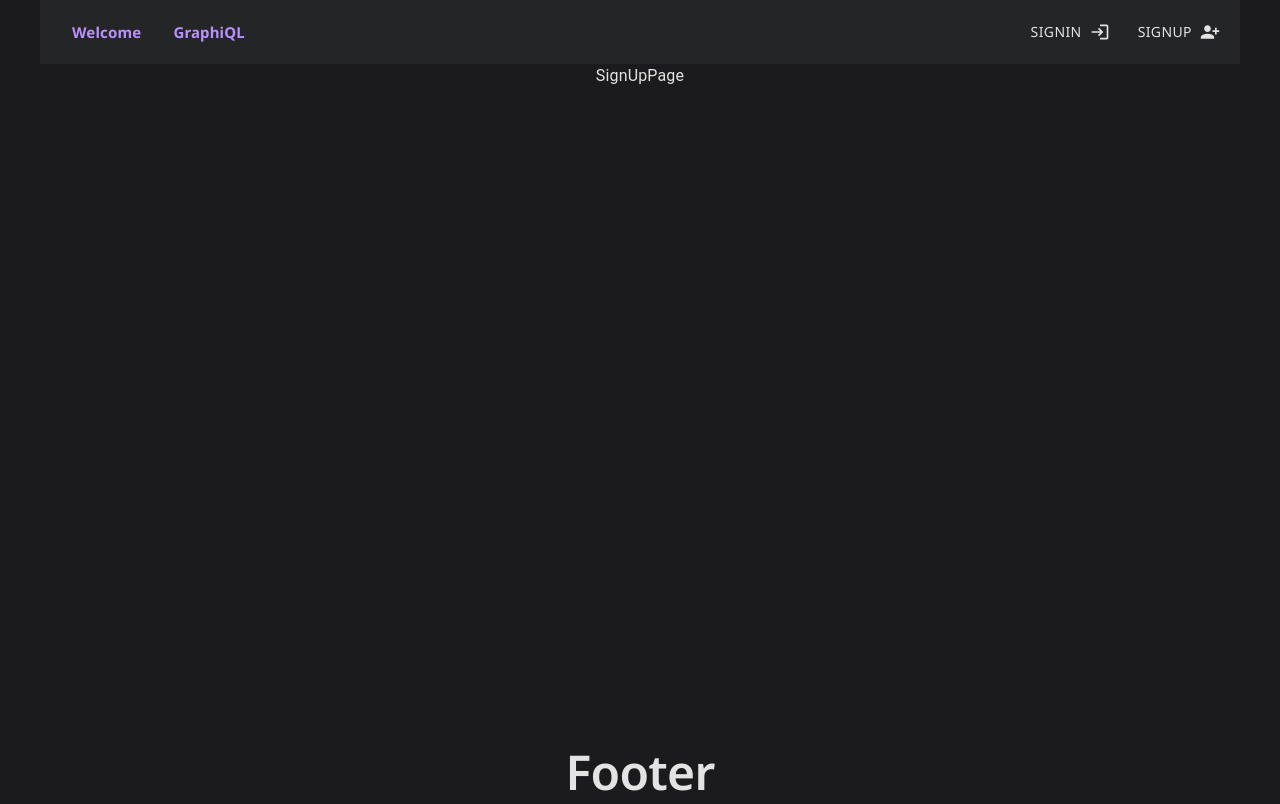
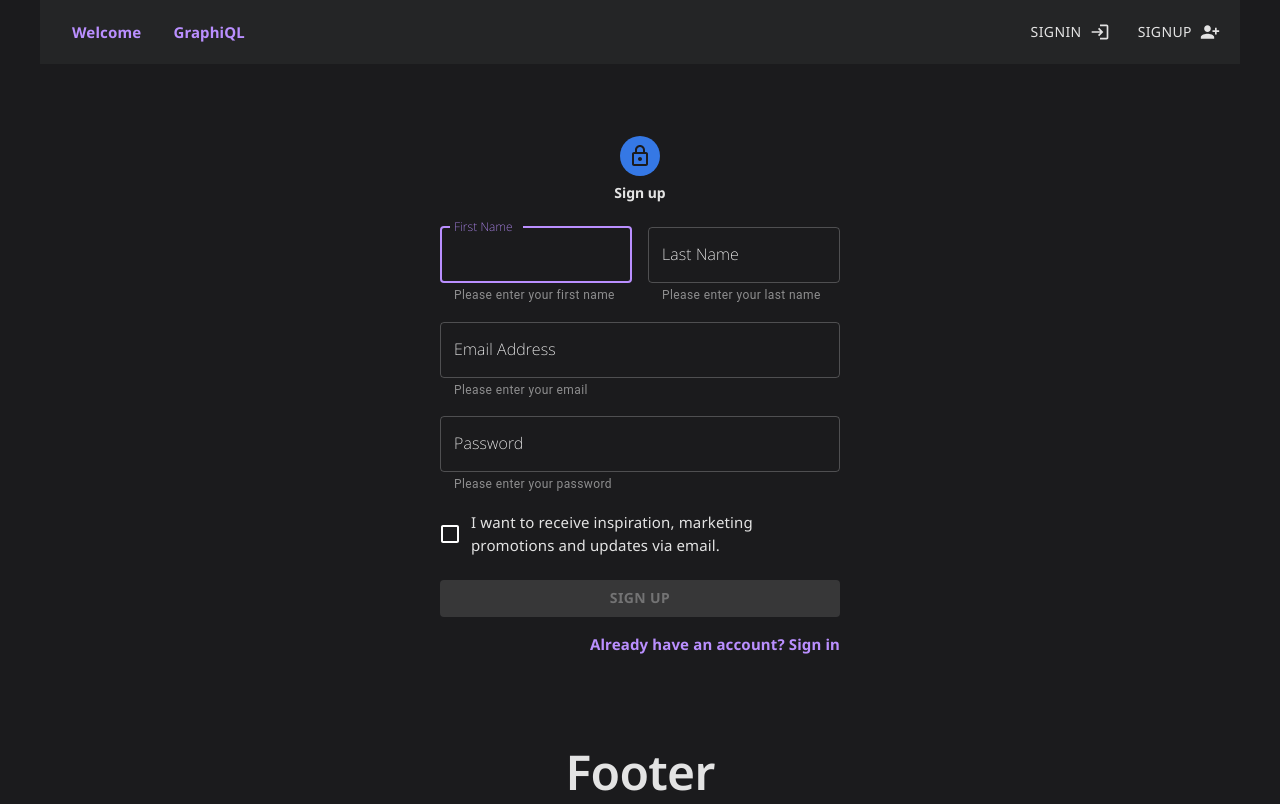
Before and after one commit to Ivan-Gav/graphiql-app, a React (Vite) app: page /signup in a window 1280 px wide. Built offline with nearby package versions, Linux system fonts and the light colour scheme.

Commit message:
feat: add component signup

```diff
--- a/src/pages/SignInPage/SignInPage.tsx
+++ b/src/pages/SignInPage/SignInPage.tsx
@@ -35,6 +35,7 @@ export default function SignInPage() {
         flexDirection: 'column',
         alignItems: 'center',
         maxWidth: 400,
+        marginBottom: 8,
       }}
     >
       <Avatar sx={{ m: 1, bgcolor: 'secondary.main' }}>
--- a/src/pages/SignUpPage/SignUpPage.tsx
+++ b/src/pages/SignUpPage/SignUpPage.tsx
@@ -1,3 +1,158 @@
+import {
+  Avatar,
+  Typography,
+  Grid,
+  TextField,
+  FormControlLabel,
+  Checkbox,
+  Button,
+  Link,
+} from '@mui/material';
+import { Box } from '@mui/system';
+import LockOutlinedIcon from '@mui/icons-material/LockOutlined';
+import { Link as RouterLink } from 'react-router-dom';
+import { useForm } from 'react-hook-form';
+import schema, { SchemaSignUp } from '../../utils/yup/schemaValidationSignUp';
+import { yupResolver } from '@hookform/resolvers/yup';
+
 export default function SignUpPage() {
-  return <>SignUpPage</>;
+  const {
+    register,
+    handleSubmit,
+    formState: { errors, isValid },
+  } = useForm<SchemaSignUp>({
+    mode: 'onChange',
+    resolver: yupResolver(schema),
+  });
+
+  const onSubmit = (data: SchemaSignUp) => console.log(data);
+
+  return (
+    <Box
+      component="main"
+      data-testid="sign-in-page"
+      sx={{
+        marginTop: 8,
+        display: 'flex',
+        flexDirection: 'column',
+        alignItems: 'center',
+        maxWidth: 400,
+        marginBottom: 8,
+      }}
+    >
+      <Avatar sx={{ m: 1, bgcolor: 'secondary.main' }}>
+        <LockOutlinedIcon />
+      </Avatar>
+      <Typography component="h1" variant="h5">
+        Sign up
+      </Typography>
+      <Box
+        component="form"
+        noValidate
+        onSubmit={handleSubmit(onSubmit)}
+        sx={{ mt: 3 }}
+      >
+        <Grid container spacing={2}>
+          <Grid item xs={12} sm={6}>
+            <TextField
+              {...register('firstName')}
+              autoComplete="given-name"
+              name="firstName"
+              fullWidth
+              id="firstName"
+              label="First Name"
+              autoFocus
+              helperText={
+                errors?.firstName?.message || 'Please enter your first name'
+              }
+              FormHelperTextProps={{
+                sx: {
+                  opacity: 0.5,
+                  color: `${!!errors?.firstName?.message && '#d9534f'}`,
+                },
+              }}
+            />
+          </Grid>
+          <Grid item xs={12} sm={6}>
+            <TextField
+              {...register('lastName')}
+              fullWidth
+              id="lastName"
+              label="Last Name"
+              name="lastName"
+              autoComplete="family-name"
+              helperText={
+                errors?.lastName?.message || 'Please enter your last name'
+              }
+              FormHelperTextProps={{
+                sx: {
+                  opacity: 0.5,
+                  color: `${!!errors?.lastName?.message && '#d9534f'}`,
+                },
+              }}
+            />
+          </Grid>
+          <Grid item xs={12}>
+            <TextField
+              {...register('email')}
+              fullWidth
+              id="email"
+              label="Email Address"
+              name="email"
+              autoComplete="email"
+              helperText={errors?.email?.message || 'Please enter your email'}
+              FormHelperTextProps={{
+                sx: {
+                  opacity: 0.5,
+                  color: `${!!errors?.email?.message && '#d9534f'}`,
+                },
+              }}
+            />
+          </Grid>
+          <Grid item xs={12}>
+            <TextField
+              {...register('password')}
+              fullWidth
+              name="password"
+              label="Password"
+              type="password"
+              id="password"
+              autoComplete="new-password"
+              helperText={
+                errors?.password?.message || 'Please enter your password'
+              }
+              FormHelperTextProps={{
+                sx: {
+                  opacity: 0.5,
+                  color: `${!!errors?.password?.message && '#d9534f'}`,
+                },
+              }}
+            />
+          </Grid>
+          <Grid item xs={12}>
+            <FormControlLabel
+              control={<Checkbox {...register('rules')} color="primary" />}
+              label="I want to receive inspiration, marketing promotions and updates via email."
+            />
+          </Grid>
+        </Grid>
+        <Button
+          type="submit"
+          fullWidth
+          variant="contained"
+          sx={{ mt: 3, mb: 2 }}
+          disabled={!isValid}
+        >
+          Sign Up
+        </Button>
+        <Grid container justifyContent="flex-end">
+          <Grid item>
+            <Link component={RouterLink} to="/signin" variant="body2">
+              Already have an account? Sign in
+            </Link>
+          </Grid>
+        </Grid>
+      </Box>
+    </Box>
+  );
 }
--- /dev/null
+++ b/src/utils/yup/schemaValidationSignUp.ts
@@ -0,0 +1,36 @@
+import * as yup from 'yup';
+
+const REGEX = {
+  username: /^[A-Z]/,
+  password: /^(?=.*\d)(?=.*[A-Z])(?=.*[a-z])(?=.*[^a-zA-Z\d])/,
+};
+
+const schema = yup
+  .object({
+    firstName: yup
+      .string()
+      .matches(REGEX.username, 'First uppercased letter')
+      .required(),
+    lastName: yup
+      .string()
+      .matches(REGEX.username, 'First uppercased letter')
+      .required(),
+    email: yup
+      .string()
+      .email('Please enter a valid email')
+      .required('Email is a required field'),
+    password: yup
+      .string()
+      .matches(
+        REGEX.password,
+        'Password strength: 1 number, 1 uppercased letter, 1 lowercased letter, 1 special character'
+      )
+      .min(8, 'Minimum 8 symbols')
+      .required(),
+    rules: yup.bool().oneOf([true], 'Rules not accepted'),
+  })
+  .required();
+
+export type SchemaSignUp = yup.InferType<typeof schema>;
+
+export default schema;
```
